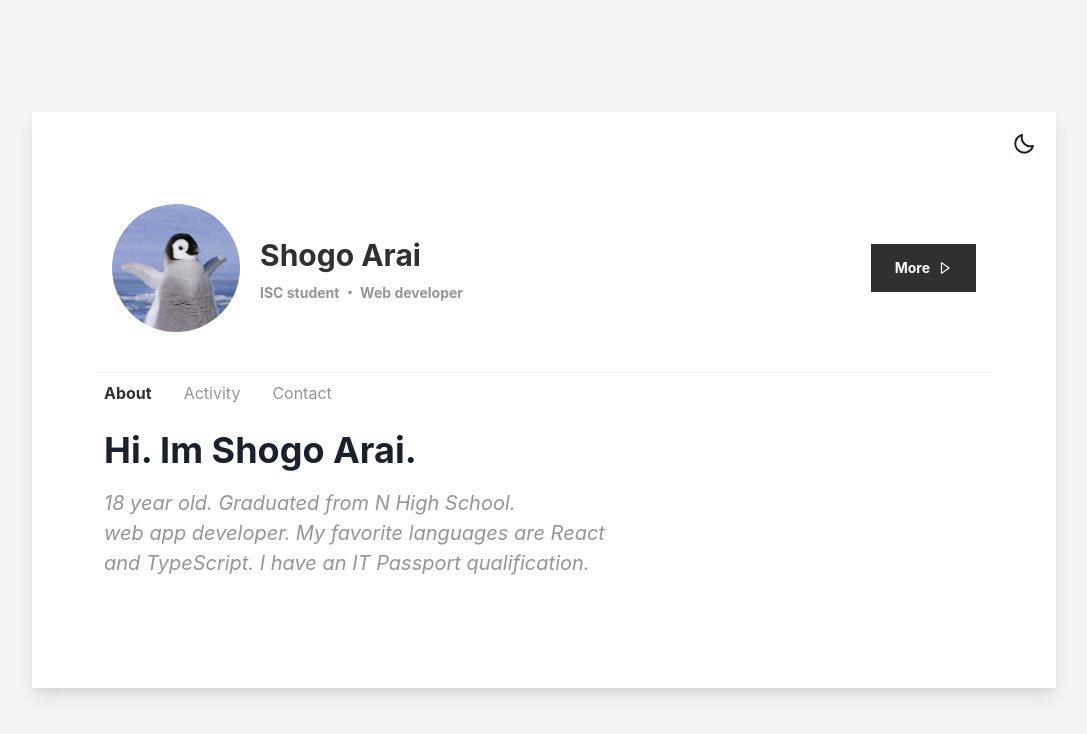
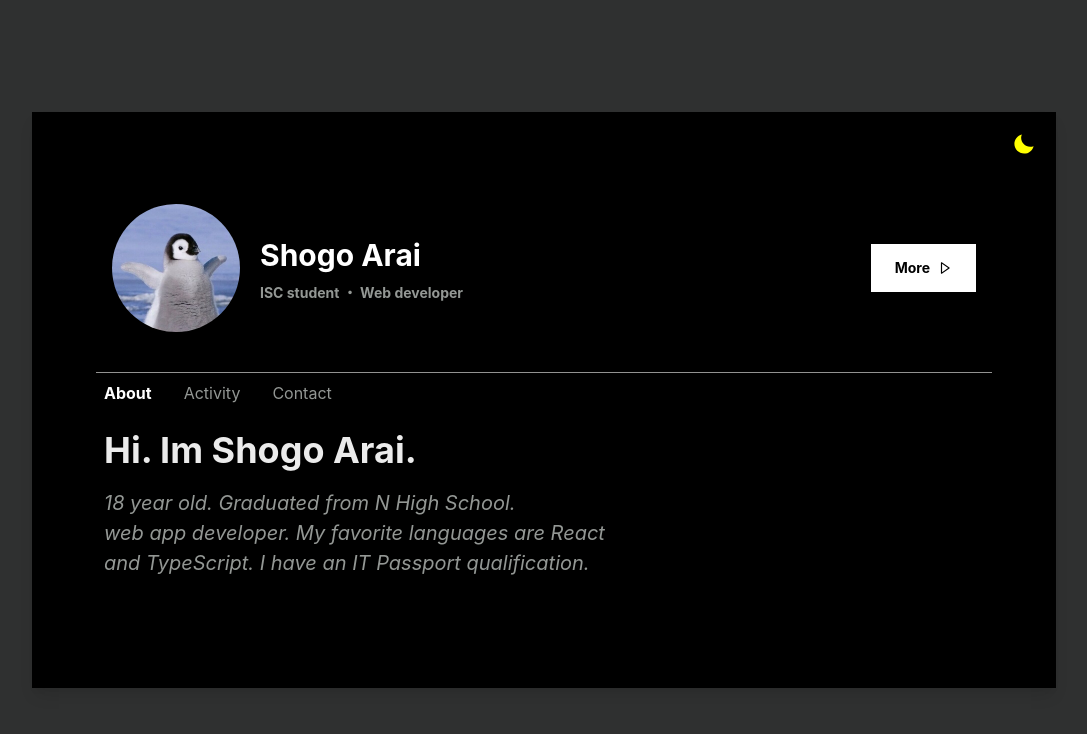
Before and after one commit to loveruvwnSol/my-info2023, a React (Vite) app: page / in a window 1280 px wide. Both pictures are taken after a click on the button "dark mode". Shown: the top 734 px of the page, without its empty margins (96-1183 px from the left). Built offline with nearby package versions, Linux system fonts and the light colour scheme.

Commit message:
add dark mode toggle btn

```diff
--- a/src/components/atoms/DarkModeBtn.tsx
+++ b/src/components/atoms/DarkModeBtn.tsx
@@ -1,13 +1,22 @@
-import { Box, IconButton } from "@chakra-ui/react";
-import { BiRightArrow, BiMoon } from "react-icons/bi";
+import { Box, IconButton, useColorMode } from "@chakra-ui/react";
+import { BiMoon } from "react-icons/bi";
+import { IoMdMoon } from "react-icons/io";
 
 export const DarkModeBtn = () => {
+  const { colorMode, toggleColorMode } = useColorMode();
   return (
     <Box display={"flex"} justifyContent="right" mt={3} mr={3}>
       <IconButton
-        background={"#fff"}
+        background={colorMode === "light" ? "#fff" : "#000"}
         aria-label="dark mode"
-        icon={<BiMoon size={24} />}
+        icon={
+          colorMode === "light" ? (
+            <BiMoon size={24} />
+          ) : (
+            <IoMdMoon fill="yellow" size={24} />
+          )
+        }
+        onClick={toggleColorMode}
       />
     </Box>
   );
```
